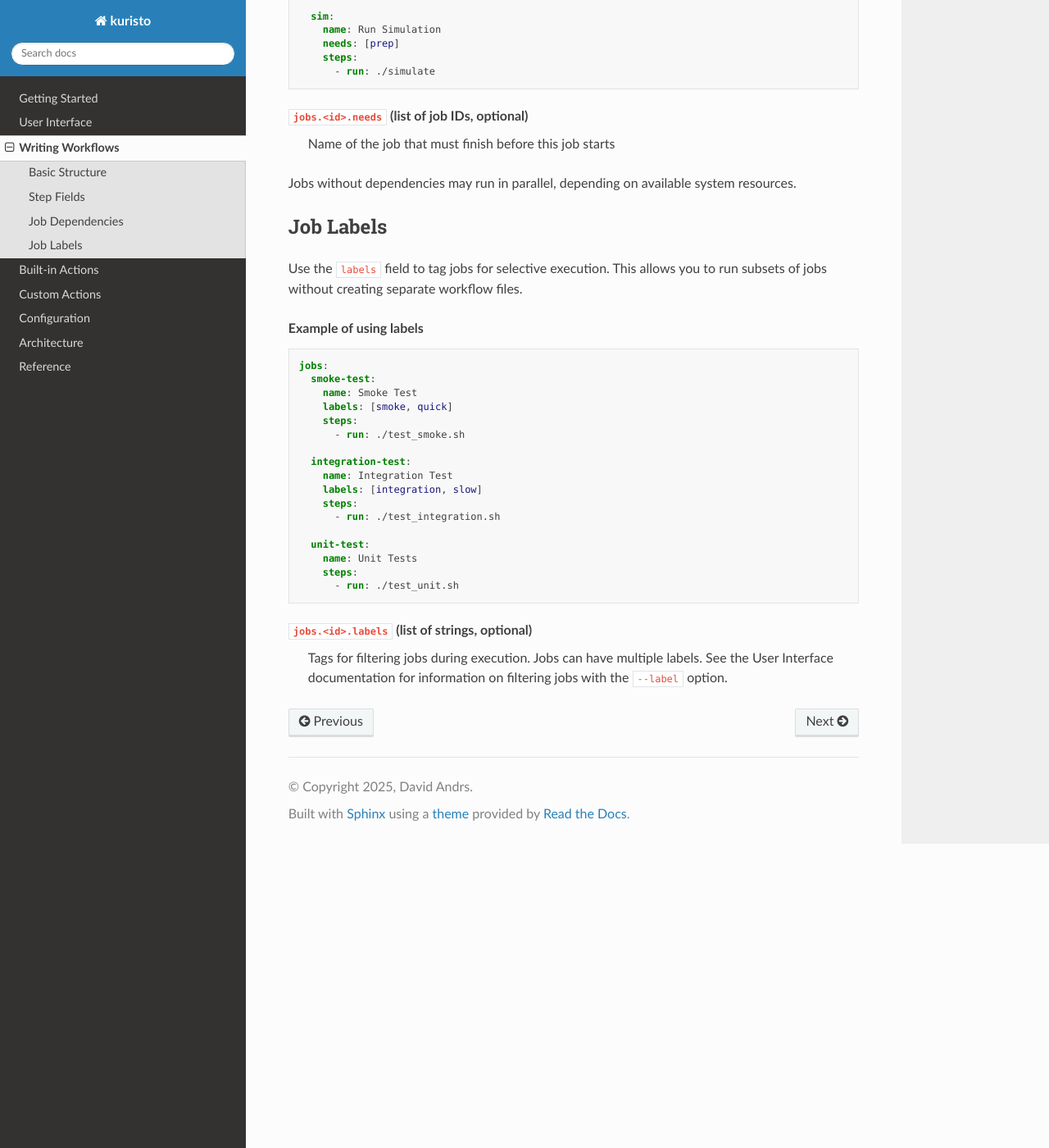
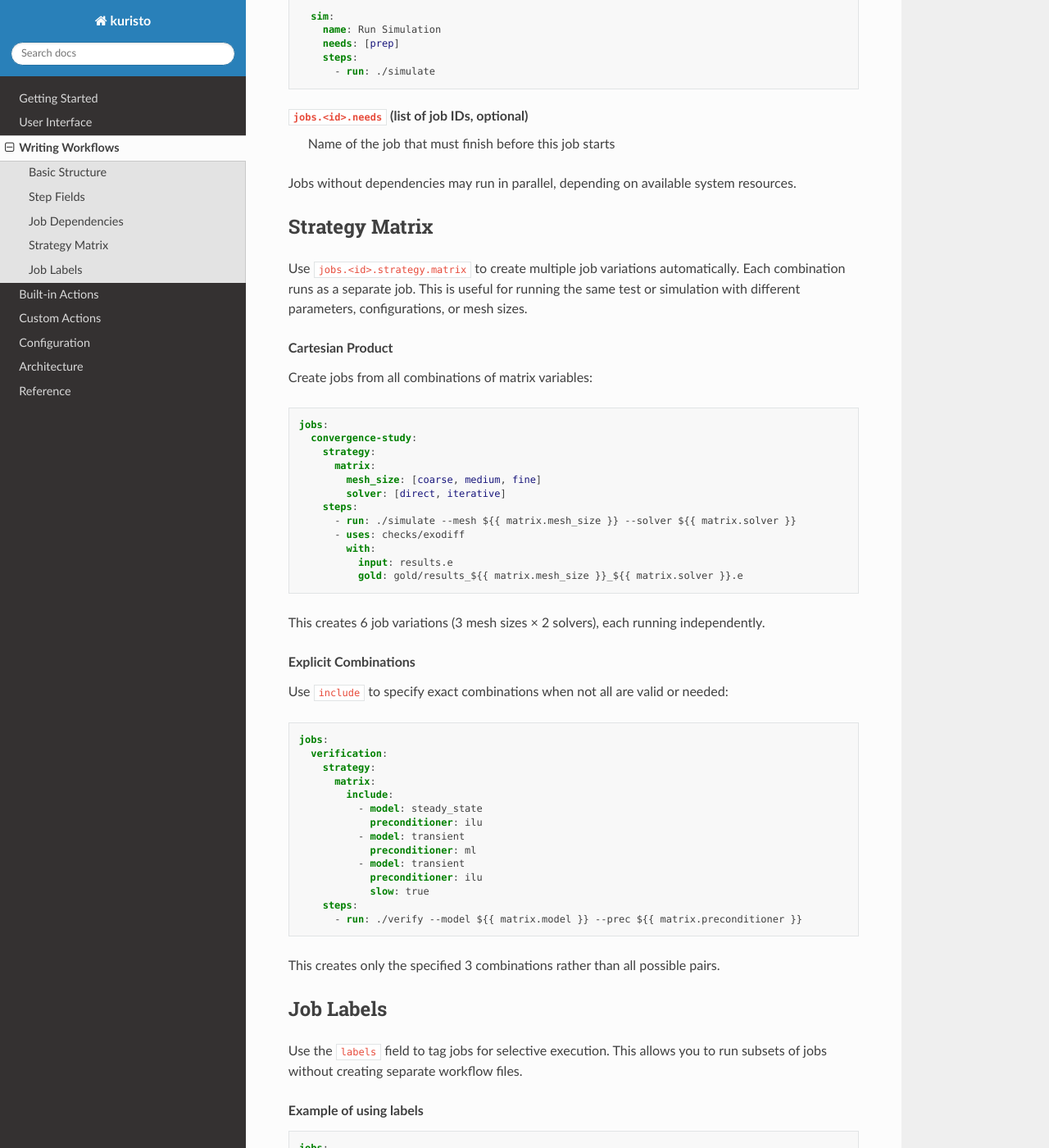
Before and after one commit to andrsd/kuristo, a Sphinx documentation site: the page built from docs/writing_workflows.rst, in a window 1280 px wide and 1400 px high, scrolled down 1782 px. Shown: the whole window at 82% size. Built offline with Sphinx 7.4.7 and the Read the Docs theme 3.1.0, drawn with Linux system fonts in a browser that asks for light colours.

Commit message:
Add Strategy Matrix section to writing workflows documentation
- Add new "Strategy Matrix" section after Job Dependencies
- Show two patterns: Cartesian product and explicit combinations
- Provide concise, practical examples
- Explain how to access matrix variables in steps
- Keep documentation clear and not overwhelming

Co-Authored-By: Claude Haiku 4.5 <noreply@anthropic.com>

```diff
--- a/docs/writing_workflows.rst
+++ b/docs/writing_workflows.rst
@@ -96,6 +96,56 @@ Use the ``needs`` field to create dependencies between jobs. This controls execu
 
 Jobs without dependencies may run in parallel, depending on available system resources.
 
+Strategy Matrix
+---------------
+
+Use ``jobs.<id>.strategy.matrix`` to create multiple job variations automatically. Each combination runs as a separate job.
+This is useful for running the same test or simulation with different parameters, configurations, or mesh sizes.
+
+.. rubric:: Cartesian Product
+
+Create jobs from all combinations of matrix variables:
+
+.. code-block:: yaml
+
+   jobs:
+     convergence-study:
+       strategy:
+         matrix:
+           mesh_size: [coarse, medium, fine]
+           solver: [direct, iterative]
+       steps:
+         - run: ./simulate --mesh ${{ matrix.mesh_size }} --solver ${{ matrix.solver }}
+         - uses: checks/exodiff
+           with:
+             input: results.e
+             gold: gold/results_${{ matrix.mesh_size }}_${{ matrix.solver }}.e
+
+This creates 6 job variations (3 mesh sizes × 2 solvers), each running independently.
+
+.. rubric:: Explicit Combinations
+
+Use ``include`` to specify exact combinations when not all are valid or needed:
+
+.. code-block:: yaml
+
+   jobs:
+     verification:
+       strategy:
+         matrix:
+           include:
+             - model: steady_state
+               preconditioner: ilu
+             - model: transient
+               preconditioner: ml
+             - model: transient
+               preconditioner: ilu
+               slow: true
+       steps:
+         - run: ./verify --model ${{ matrix.model }} --prec ${{ matrix.preconditioner }}
+
+This creates only the specified 3 combinations rather than all possible pairs.
+
 Job Labels
 ----------
 
```
